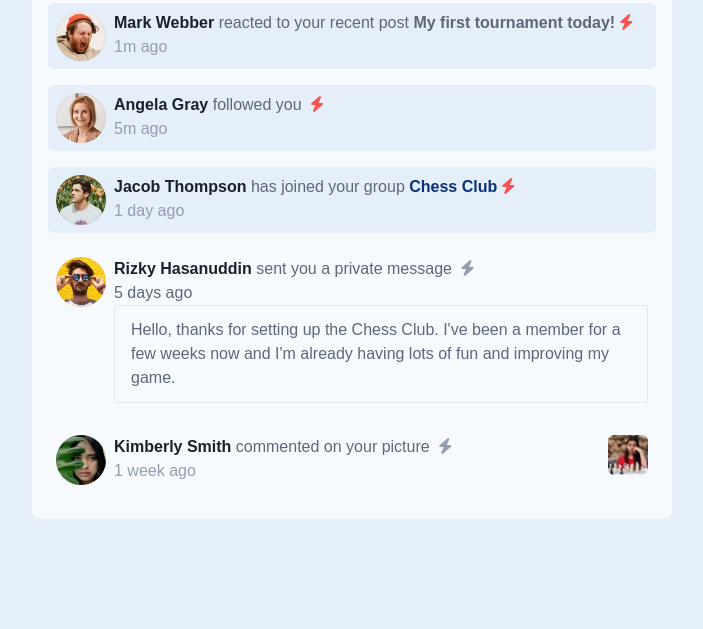
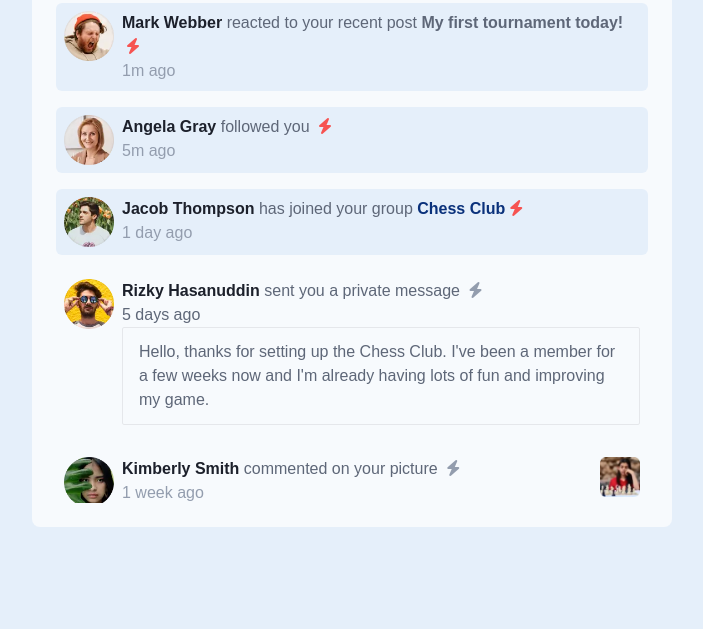
Before and after one commit to WilliamLop/notifications-page-main, a website: page src/index.html in a window 1280 px wide. Shown: the part 171-800 px from the top of the page, without its empty margins (288-991 px from the left). Drawn offline with Linux system fonts and the light colour scheme.

Commit message:
Changes finish

```diff
--- a/src/index.html
+++ b/src/index.html
@@ -15,7 +15,7 @@
 <body class="font-plus bg-Lightgrayishblue1">
 
   <main class="bg-Lightgrayishblue1 min-h-screen relative box-border grid sm:place-content-center">
-    <div class="bg-Verylightgrayishblue max-w-screen-sm mx-auto px-4 py-4 md:grid md:gap-4 md:rounded-lg">
+    <div class="bg-Verylightgrayishblue max-w-screen-sm mx-auto px-4 py-4 md:py-6 md:px-6 md:grid md:gap-4 md:rounded-lg">
       <header class="flex items-center justify-between">
         <h1 class="text-2xl flex items-center gap-2 font-bold">
           Notifications
```
Also changed, not shown: src/css/default.css.
